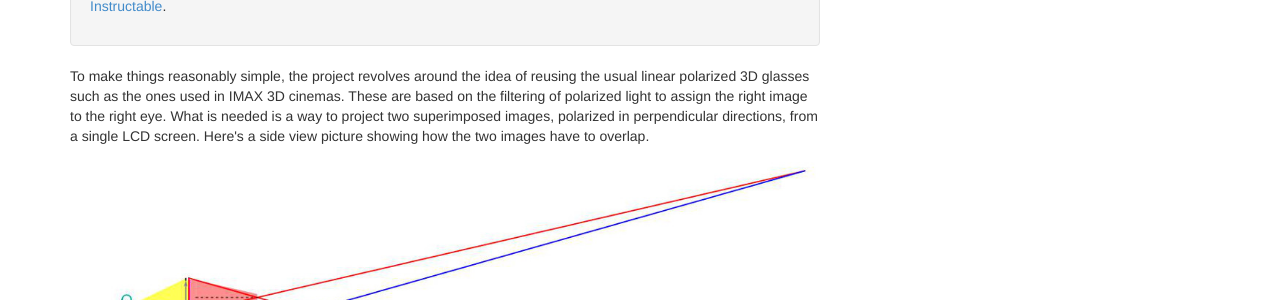
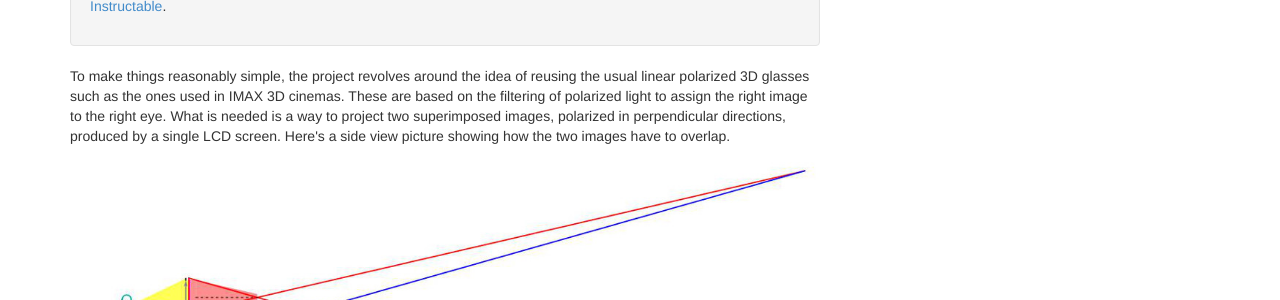
Before and after one commit to naimo/nicolas.github.com, a Jekyll site: the page built from _posts/2013-11-20-3d-projector.md, in a window 1280 px wide. Shown: the part 476-776 px from the top of the page. Built offline with Jekyll 4.4.1, drawn with Linux system fonts in a browser that asks for light colours; Markdown is read by kramdown in place of the engine named in the settings.

Commit message:
well in chevalier as well

```diff
--- a/_posts/2013-11-20-3d-projector.md
+++ b/_posts/2013-11-20-3d-projector.md
@@ -18,7 +18,7 @@ image: projector_main.jpg
 </div>
 
 <p>
-To make things reasonably simple, the project revolves around the idea of reusing the usual linear polarized 3D glasses such as the ones used in IMAX 3D cinemas. These are based on the filtering of polarized light to assign the right image to the right eye. What is needed is a way to project two superimposed images, polarized in perpendicular directions, from a single LCD screen. Here's a side view picture showing how the two images have to overlap.
+To make things reasonably simple, the project revolves around the idea of reusing the usual linear polarized 3D glasses such as the ones used in IMAX 3D cinemas. These are based on the filtering of polarized light to assign the right image to the right eye. What is needed is a way to project two superimposed images, polarized in perpendicular directions, produced by a single LCD screen. Here's a side view picture showing how the two images have to overlap.
 </p>
 
 <p><img src="{{ site.url }}/assets/img/projector_overlap.jpg" class="img-responsive" alt=""></p>
```
Also changed, not shown: _posts/2013-08-26-vita-sprint.md (+2 -1 lines).
